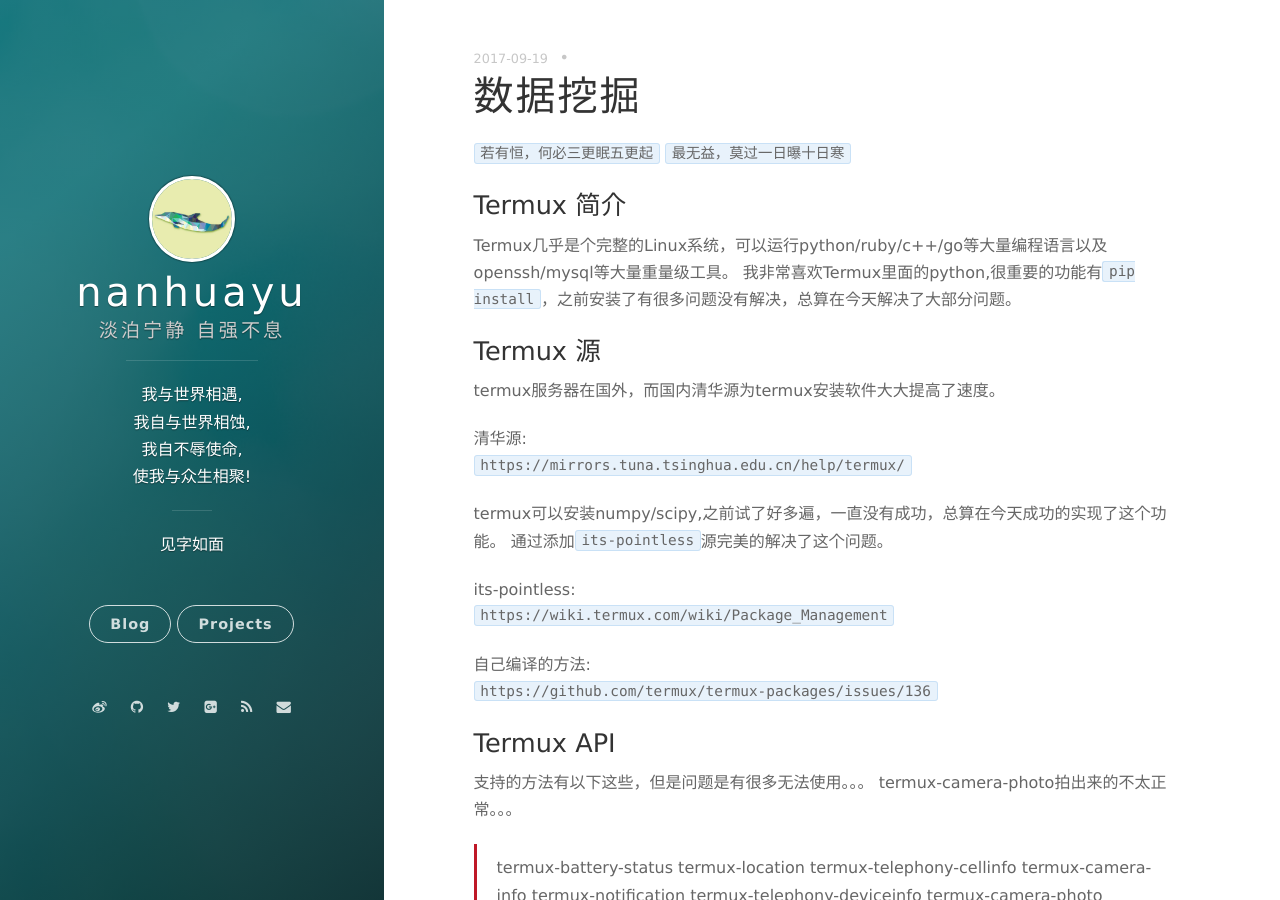
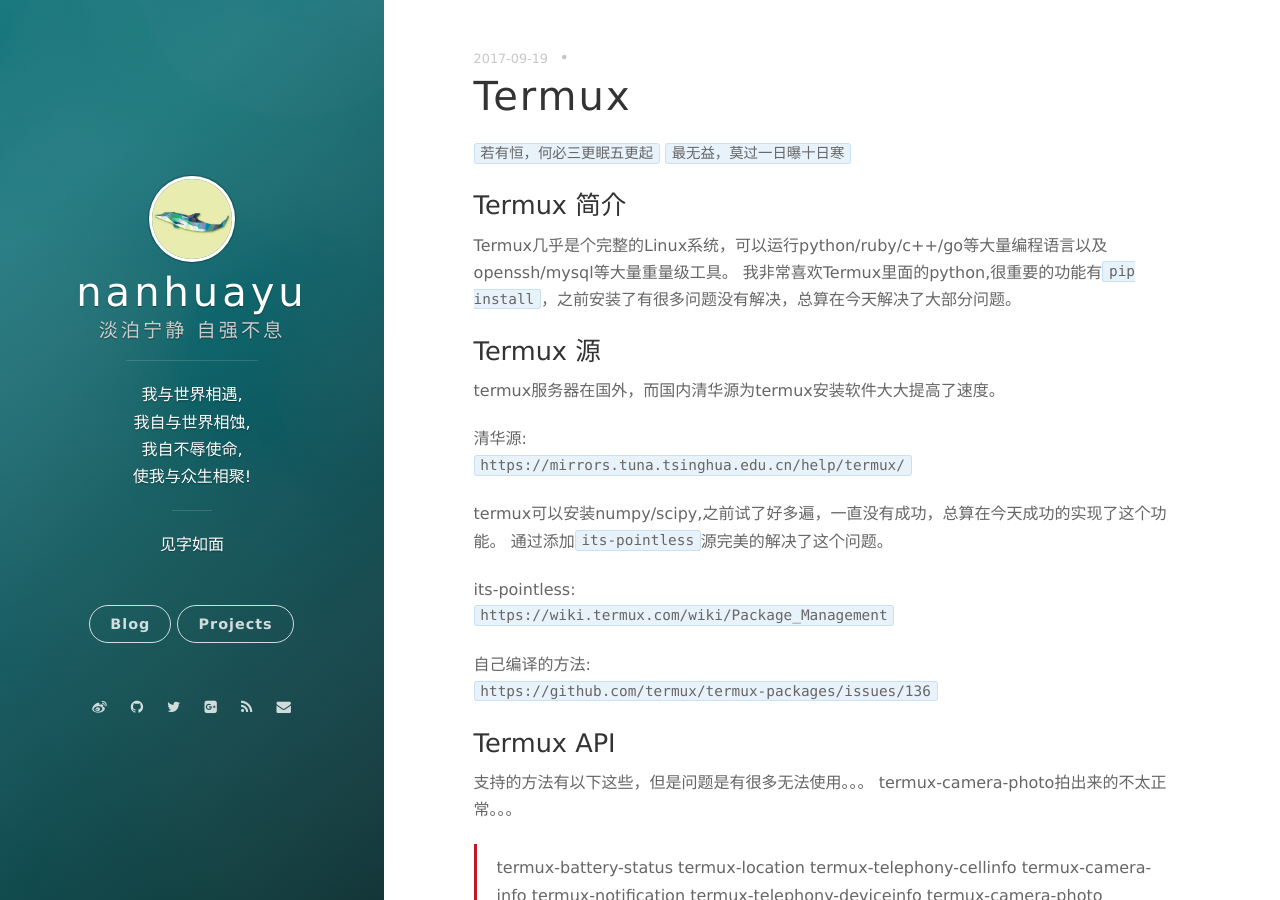
Before and after one commit to nanhuayu/nanhuayu.github.io, a Jekyll site: the page built from _posts/2017-09-19-termux.md, in a window 1280 px wide and 900 px high. Built offline with Jekyll 4.4.1, drawn with Linux system fonts in a browser that asks for light colours; nearby versions of some CDN libraries; comment, search, counter and statistics services are not loaded.

Commit message:
nanhuayu

```diff
--- a/_posts/2017-09-19-termux.md
+++ b/_posts/2017-09-19-termux.md
@@ -1,6 +1,6 @@
 ---
 layout: post
-title: 数据挖掘
+title: Termux
 date: 2017-09-19 20:24:24.000000000 +09:00
 author: nanhuayu (禁止转载)
 ---
```
